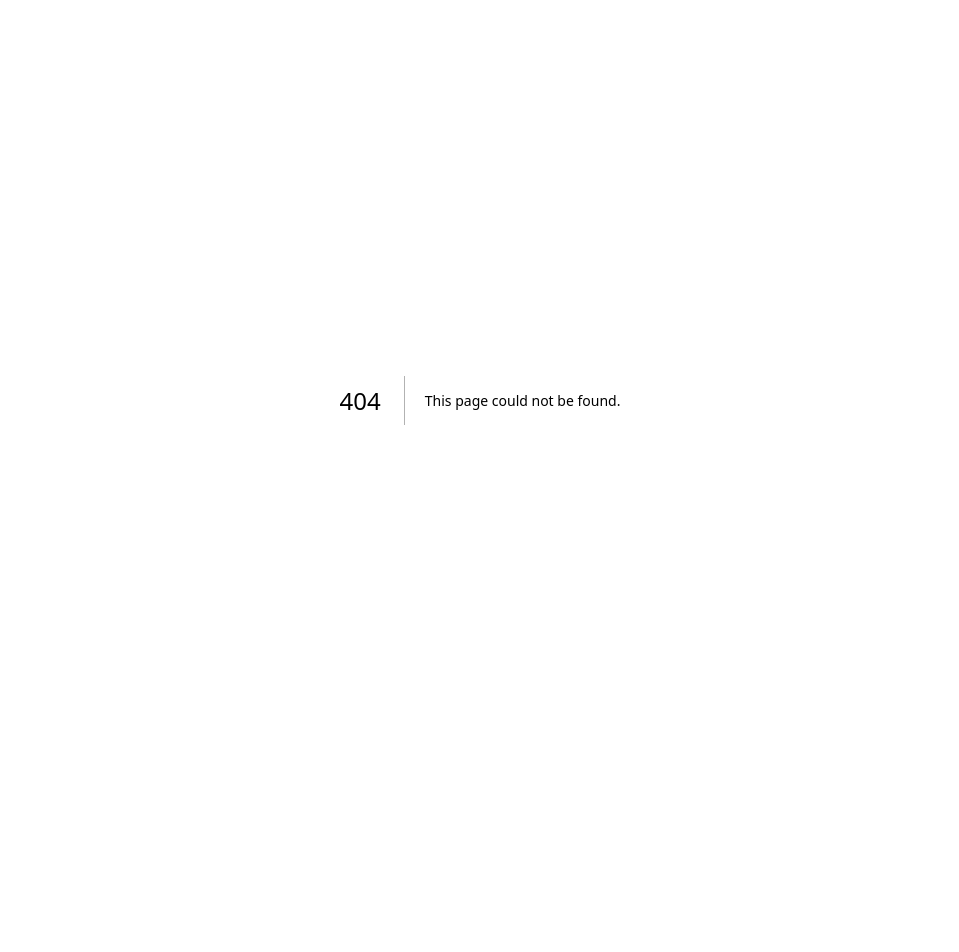
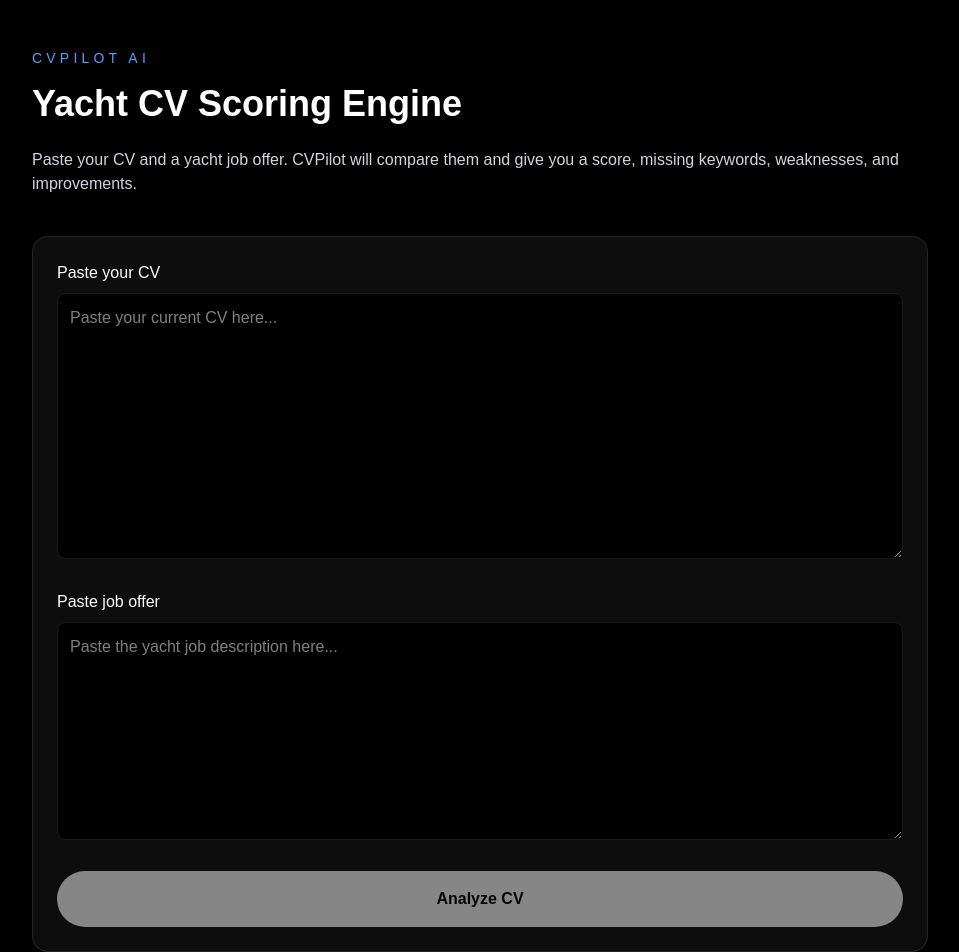
Before and after one commit to niccolomanica-hash/cvpilot, a Next.js app: page /optimize in a window 1280 px wide. Before the commit this address had no page. Shown: the top 952 px of the page, without its empty margins (160-1119 px from the left). Before the commit the page ends 800 px from the top, so only its background shows below. Built offline with nearby package versions, Linux system fonts and the light colour scheme.

Commit message:
First working version of CVPilot

```diff
--- /dev/null
+++ b/app/api/analyze/route.ts
@@ -0,0 +1,60 @@
+import OpenAI from "openai";
+import { NextResponse } from "next/server";
+
+const client = new OpenAI({
+  apiKey: process.env.OPENAI_API_KEY,
+});
+
+export async function POST(req: Request) {
+  try {
+    const { cvText, jobDescription } = await req.json();
+
+    const response = await client.chat.completions.create({
+      model: "gpt-4.1-mini",
+      messages: [
+        {
+          role: "system",
+          content:
+            "You are an expert yacht recruitment assistant. Compare a candidate CV with a yacht job offer. Give a clear score, strengths, weaknesses, missing keywords, and practical improvements. Never invent experience, certifications, licenses, or skills that are not present in the CV. If something is missing, say it is missing and suggest adding it only if true.",
+        },
+        {
+          role: "user",
+          content: `
+Candidate CV:
+${cvText}
+
+Yacht job offer:
+${jobDescription}
+
+Return the answer in this format:
+
+CV Score: __/100
+
+Strengths:
+-
+
+Weaknesses:
+-
+
+Missing Keywords:
+-
+
+Suggested Improvements:
+-
+
+Improved Professional Summary:
+`,
+        },
+      ],
+    });
+
+    return NextResponse.json({
+      result: response.choices[0].message.content,
+    });
+  } catch (error) {
+    return NextResponse.json(
+      { error: "Something went wrong while analyzing the CV." },
+      { status: 500 }
+    );
+  }
+}
--- /dev/null
+++ b/app/optimize/page.tsx
@@ -0,0 +1,97 @@
+"use client";
+
+import { useState } from "react";
+
+export default function OptimizePage() {
+  const [cvText, setCvText] = useState("");
+  const [jobDescription, setJobDescription] = useState("");
+  const [result, setResult] = useState("");
+  const [loading, setLoading] = useState(false);
+
+  const analyzeCV = async () => {
+    setLoading(true);
+    setResult("");
+
+    try {
+      const response = await fetch("/api/analyze", {
+        method: "POST",
+        headers: {
+          "Content-Type": "application/json",
+        },
+        body: JSON.stringify({
+          cvText,
+          jobDescription,
+        }),
+      });
+
+      const data = await response.json();
+
+      if (data.error) {
+        setResult(data.error);
+      } else {
+        setResult(data.result);
+      }
+    } catch (error) {
+      setResult("Error while analyzing.");
+    }
+
+    setLoading(false);
+  };
+
+  return (
+    <main className="min-h-screen bg-black text-white px-6 py-12">
+      <section className="mx-auto max-w-4xl">
+        <p className="mb-4 text-sm uppercase tracking-[0.3em] text-blue-400">
+          CVPilot AI
+        </p>
+
+        <h1 className="mb-6 text-4xl font-bold">
+          Yacht CV Scoring Engine
+        </h1>
+
+        <p className="mb-10 text-gray-300">
+          Paste your CV and a yacht job offer. CVPilot will compare them and
+          give you a score, missing keywords, weaknesses, and improvements.
+        </p>
+
+        <div className="space-y-6 rounded-2xl border border-white/10 bg-white/5 p-6">
+          <div>
+            <label className="mb-2 block font-medium">Paste your CV</label>
+            <textarea
+              rows={10}
+              value={cvText}
+              onChange={(e) => setCvText(e.target.value)}
+              placeholder="Paste your current CV here..."
+              className="w-full rounded-lg border border-white/10 bg-black p-3 text-white"
+            />
+          </div>
+
+          <div>
+            <label className="mb-2 block font-medium">Paste job offer</label>
+            <textarea
+              rows={8}
+              value={jobDescription}
+              onChange={(e) => setJobDescription(e.target.value)}
+              placeholder="Paste the yacht job description here..."
+              className="w-full rounded-lg border border-white/10 bg-black p-3 text-white"
+            />
+          </div>
+
+          <button
+            onClick={analyzeCV}
+            disabled={loading || !cvText || !jobDescription}
+            className="w-full rounded-full bg-white px-8 py-4 font-semibold text-black hover:bg-gray-200 disabled:cursor-not-allowed disabled:opacity-50"
+          >
+            {loading ? "Analyzing..." : "Analyze CV"}
+          </button>
+
+          {result && (
+            <div className="mt-6 rounded-xl border border-white/10 bg-black p-5 whitespace-pre-wrap text-gray-200">
+              {result}
+            </div>
+          )}
+        </div>
+      </section>
+    </main>
+  );
+}
--- a/app/page.tsx
+++ b/app/page.tsx
@@ -1,65 +1,24 @@
-import Image from "next/image";
-
 export default function Home() {
   return (
-    <div className="flex flex-col flex-1 items-center justify-center bg-zinc-50 font-sans dark:bg-black">
-      <main className="flex flex-1 w-full max-w-3xl flex-col items-center justify-between py-32 px-16 bg-white dark:bg-black sm:items-start">
-        <Image
-          className="dark:invert"
-          src="/next.svg"
-          alt="Next.js logo"
-          width={100}
-          height={20}
-          priority
-        />
-        <div className="flex flex-col items-center gap-6 text-center sm:items-start sm:text-left">
-          <h1 className="max-w-xs text-3xl font-semibold leading-10 tracking-tight text-black dark:text-zinc-50">
-            To get started, edit the page.tsx file.
-          </h1>
-          <p className="max-w-md text-lg leading-8 text-zinc-600 dark:text-zinc-400">
-            Looking for a starting point or more instructions? Head over to{" "}
-            <a
-              href="https://vercel.com/templates?framework=next.js&utm_source=create-next-app&utm_medium=appdir-template-tw&utm_campaign=create-next-app"
-              className="font-medium text-zinc-950 dark:text-zinc-50"
-            >
-              Templates
-            </a>{" "}
-            or the{" "}
-            <a
-              href="https://nextjs.org/learn?utm_source=create-next-app&utm_medium=appdir-template-tw&utm_campaign=create-next-app"
-              className="font-medium text-zinc-950 dark:text-zinc-50"
-            >
-              Learning
-            </a>{" "}
-            center.
-          </p>
-        </div>
-        <div className="flex flex-col gap-4 text-base font-medium sm:flex-row">
-          <a
-            className="flex h-12 w-full items-center justify-center gap-2 rounded-full bg-foreground px-5 text-background transition-colors hover:bg-[#383838] dark:hover:bg-[#ccc] md:w-[158px]"
-            href="https://vercel.com/new?utm_source=create-next-app&utm_medium=appdir-template-tw&utm_campaign=create-next-app"
-            target="_blank"
-            rel="noopener noreferrer"
-          >
-            <Image
-              className="dark:invert"
-              src="/vercel.svg"
-              alt="Vercel logomark"
-              width={16}
-              height={16}
-            />
-            Deploy Now
-          </a>
-          <a
-            className="flex h-12 w-full items-center justify-center rounded-full border border-solid border-black/[.08] px-5 transition-colors hover:border-transparent hover:bg-black/[.04] dark:border-white/[.145] dark:hover:bg-[#1a1a1a] md:w-[158px]"
-            href="https://nextjs.org/docs?utm_source=create-next-app&utm_medium=appdir-template-tw&utm_campaign=create-next-app"
-            target="_blank"
-            rel="noopener noreferrer"
-          >
-            Documentation
-          </a>
-        </div>
-      </main>
-    </div>
+    <main className="min-h-screen bg-black text-white flex items-center justify-center px-6">
+      <section className="max-w-3xl text-center">
+        <p className="mb-4 text-sm uppercase tracking-[0.3em] text-blue-400">
+          CVPilot AI
+        </p>
+
+        <h1 className="text-5xl md:text-7xl font-bold mb-6">
+          Land Your Dream Yacht Job with AI
+        </h1>
+
+        <p className="text-lg md:text-xl text-gray-300 mb-10">
+          Upload your CV, paste the job offer, and get a tailored version ready
+          to send in minutes.
+        </p>
+
+        <button className="rounded-full bg-white px-8 py-4 text-black font-semibold hover:bg-gray-200">
+          Optimize my CV
+        </button>
+      </section>
+    </main>
   );
 }
--- a/package.json
+++ b/package.json
@@ -10,6 +10,7 @@
   },
   "dependencies": {
     "next": "16.2.9",
+    "openai": "^6.44.0",
     "react": "19.2.4",
     "react-dom": "19.2.4"
   },
```
Also changed, not shown: 1 other file (tests, documents, lock files or other folders).
